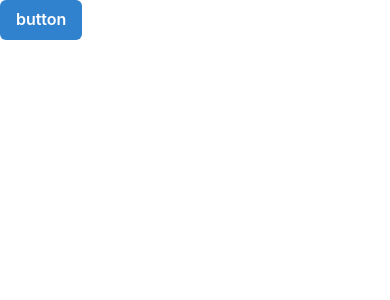
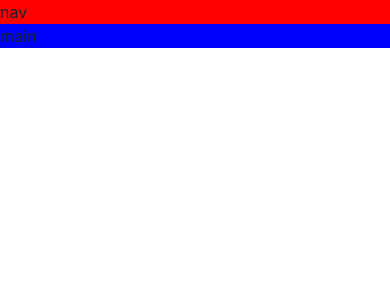
Before and after one commit to Abolfazl2498/games_project, a React (Vite) app: page / in a window 390 px wide. Shown: the top 300 px of the page. Built offline with nearby package versions, Linux system fonts and the light colour scheme.

Commit message:
Build a responsive layout

```diff
--- a/src/App.tsx
+++ b/src/App.tsx
@@ -1,9 +1,26 @@
-import { Button } from "@chakra-ui/react";
+import { Grid, GridItem, Show } from "@chakra-ui/react";
 
 function App() {
   return (
     <>
-      <Button colorScheme="blue">button</Button>
+      <Grid
+        templateAreas={{
+          base: `"nav" "main"`,
+          lg: `"nav nav" "aside main"`,
+        }}
+      >
+        <GridItem area={"nav"} bg={"red"}>
+          nav
+        </GridItem>
+        <Show above="lg">
+        <GridItem area={"aside"} bg={"gold"}>
+          aside
+        </GridItem>
+        </Show>
+        <GridItem area={"main"} bg={"blue"}>
+          main
+        </GridItem>
+      </Grid>
     </>
   );
 }
```
